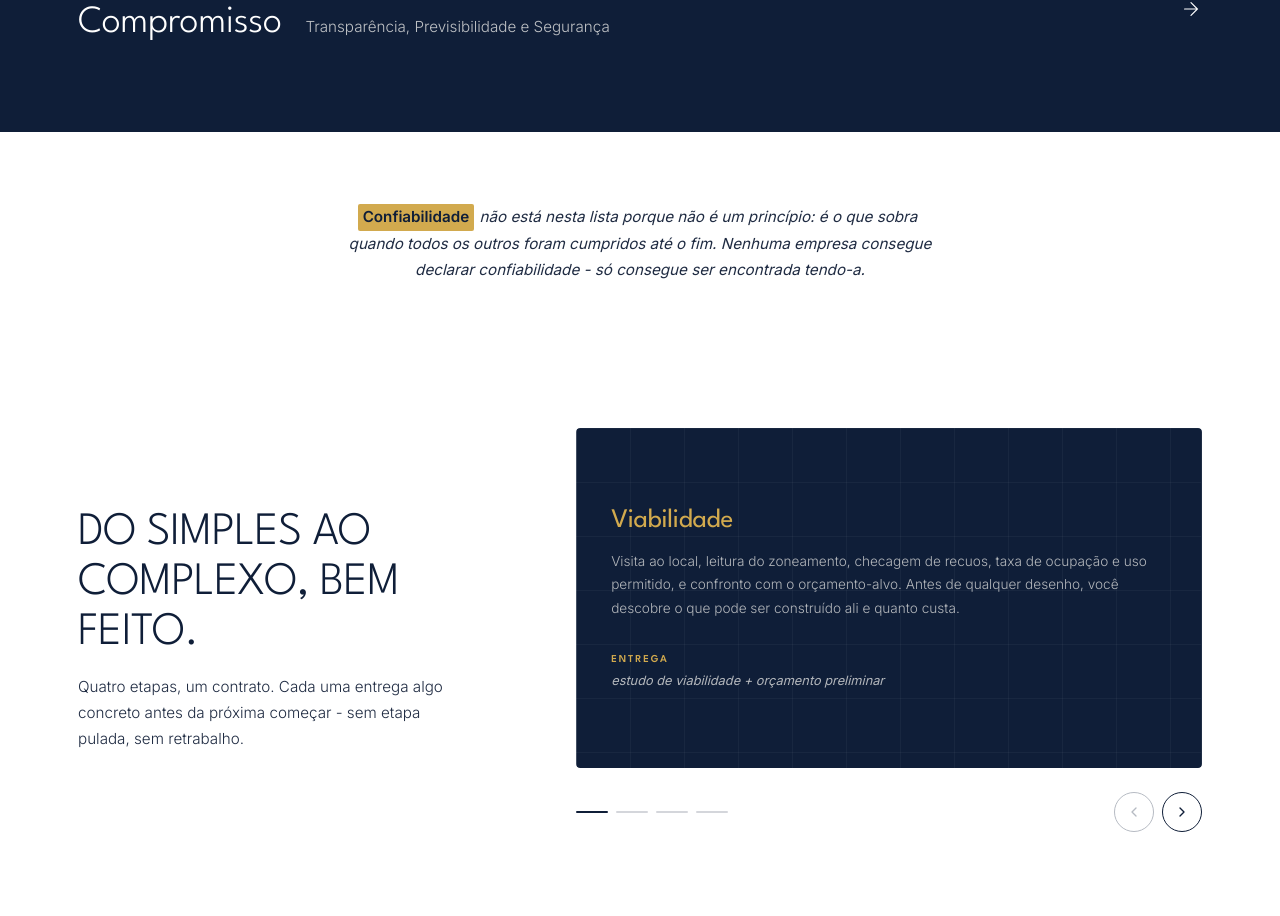
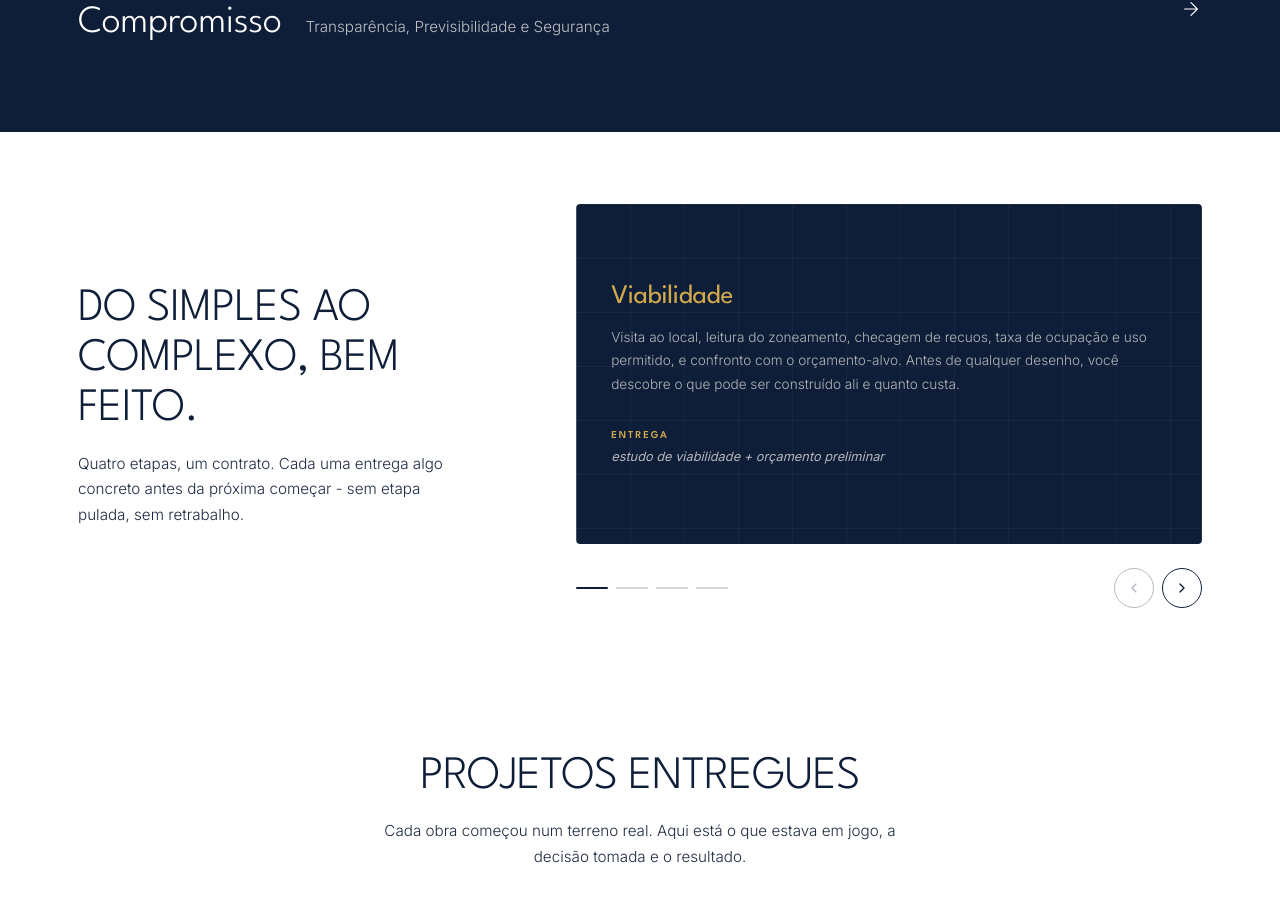
Before and after one commit to Eduarda-Nere/projeto-01, a React (Vite) app: page / in a window 1280 px wide. Shown: the part 2175-3091 px from the top of the page. Built offline with nearby package versions, Linux system fonts and the light colour scheme.

Commit message:
ajustes de design

```diff
--- a/src/components/Cultura/Cultura.styles.ts
+++ b/src/components/Cultura/Cultura.styles.ts
@@ -8,13 +8,6 @@ export const CulturaSection = styled.section`
     color: ${({ theme }) => theme.colors.paper};
     padding: ${({ theme }) => theme.layout.sectionGapHalf} 0
         clamp(1.5rem, 3vw, 2.5rem);
-    scroll-margin-top: 80px;
-`;
-
-export const ConfiabilitySection = styled.section`
-    position: relative;
-    background: ${({ theme }) => theme.colors.paper};
-    padding: ${({ theme }) => theme.layout.sectionGapHalf} 0;
     scroll-margin-top: 80px;
 `;
 
@@ -121,24 +114,6 @@ export const RowAction = styled(motion.span)`
         stroke-width: 1.3;
         fill: none;
         stroke-linecap: round;
-    }
-`;
-
-export const FooterNote = styled(motion.p)`
-    position: relative;
-    z-index: 2;
-    margin: 0 auto;
-    max-width: 62ch;
-    text-align: center;
-    font-size: clamp(0.9rem, 1.3vw, 0.95rem);
-    line-height: 1.75;
-    color: ${({ theme }) => theme.colors.ink70};
-    font-style: italic;
-
-    strong {
-        color: ${({ theme }) => theme.colors.navy};
-        font-style: normal;
-        font-weight: 600;
     }
 `;
 
--- a/src/components/Cultura/Cultura.tsx
+++ b/src/components/Cultura/Cultura.tsx
@@ -1,11 +1,9 @@
 import { useEffect, useState } from 'react';
 import { createPortal } from 'react-dom';
 import { AnimatePresence, useReducedMotion } from 'framer-motion';
-import { SectionWrap, SectionTitle, Highlight } from '../ui';
-import { useInViewOnce } from '../../hooks/useInViewOnce';
+import { SectionWrap, SectionTitle } from '../ui';
 import {
     CulturaSection,
-    ConfiabilitySection,
     Header,
     Subtitle,
     PillarList,
@@ -16,7 +14,6 @@ import {
     RowTitle,
     RowTeaser,
     RowAction,
-    FooterNote,
     ModalOverlay,
     ModalPanel,
     ModalHeader,
@@ -144,9 +141,6 @@ function Cultura() {
     const activePillar =
         PILLARS.find((pillar) => pillar.id === activeId) ?? null;
     const prefersReducedMotion = useReducedMotion();
-
-    const { ref: footerRef, inView: footerInView } =
-        useInViewOnce<HTMLParagraphElement>();
 
     useEffect(() => {
         if (activeId === null) return;
@@ -314,26 +308,6 @@ function Cultura() {
                 </SectionWrap>
             </CulturaSection>
 
-            <ConfiabilitySection>
-                <SectionWrap>
-                    <FooterNote
-                        ref={footerRef}
-                        initial={{ opacity: 0, y: 20 }}
-                        whileInView={{ opacity: 1, y: 0 }}
-                        viewport={{ once: true, amount: 0.4 }}
-                        transition={{ duration: 0.6, ease: EASE }}
-                    >
-                        <Highlight $active={footerInView} $delay={0.3}>
-                            <strong>Confiabilidade</strong>
-                        </Highlight>{' '}
-                        não está nesta lista porque não é um princípio: é o que
-                        sobra quando todos os outros foram cumpridos até o fim.
-                        Nenhuma empresa consegue declarar confiabilidade - só
-                        consegue ser encontrada tendo-a.
-                    </FooterNote>
-                </SectionWrap>
-            </ConfiabilitySection>
-
             {createPortal(
                 <AnimatePresence>
                     {activePillar && (
```
